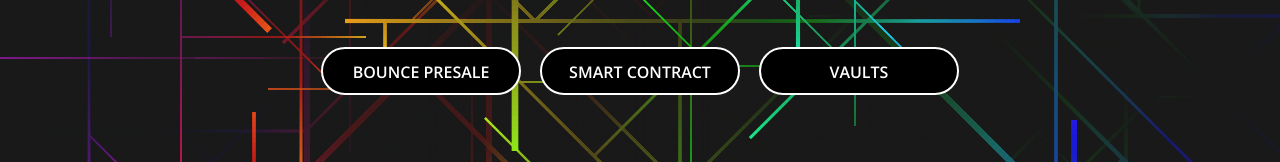
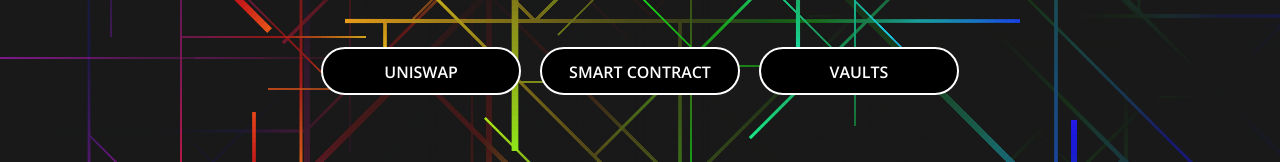
Before and after one commit to dylanhotfire/yfcyclic, a plain HTML site: page index.html in a window 1280 px wide. Shown: the part 499-661 px from the top of the page. Drawn offline with nearby package versions, Linux system fonts and the light colour scheme; a web font is replaced by a local one.

Commit message:
Added uniswap link

```diff
--- a/index.html
+++ b/index.html
@@ -72,7 +72,7 @@
                 <div class="message"> A weekly cycling profit structure for decentralized finance. </div>
 				<!--call to action for token specifics and vaults-->
                 <div class="cta-group">
-                    <a href="https://bounce.finance/join/swap/3636" class="cta" target="_blank">Bounce Presale</a>
+                    <a href="https://app.uniswap.org/#/swap?inputCurrency=0x69f08bd1929ef62ecbe947d6bf76a7b7cdba55e8&outputCurrency=ETH" class="cta" target="_blank">Uniswap</a>
                     <a href="https://etherscan.io/address/0x69f08bd1929ef62ecbe947d6bf76a7b7cdba55e8" class="cta" target="_blank">Smart Contract</a>
 					<a href="vaults.html" class="cta" target="_blank">Vaults</a>
 				</div>
```
